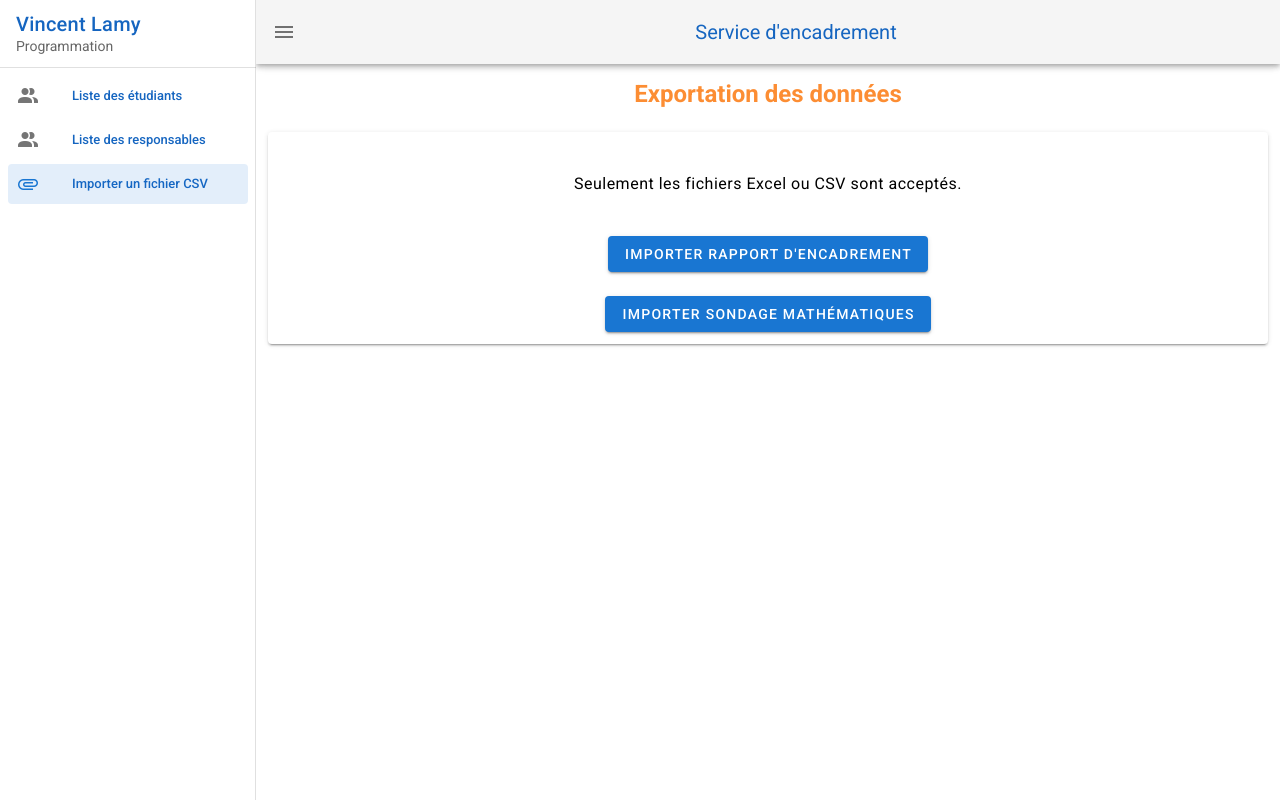
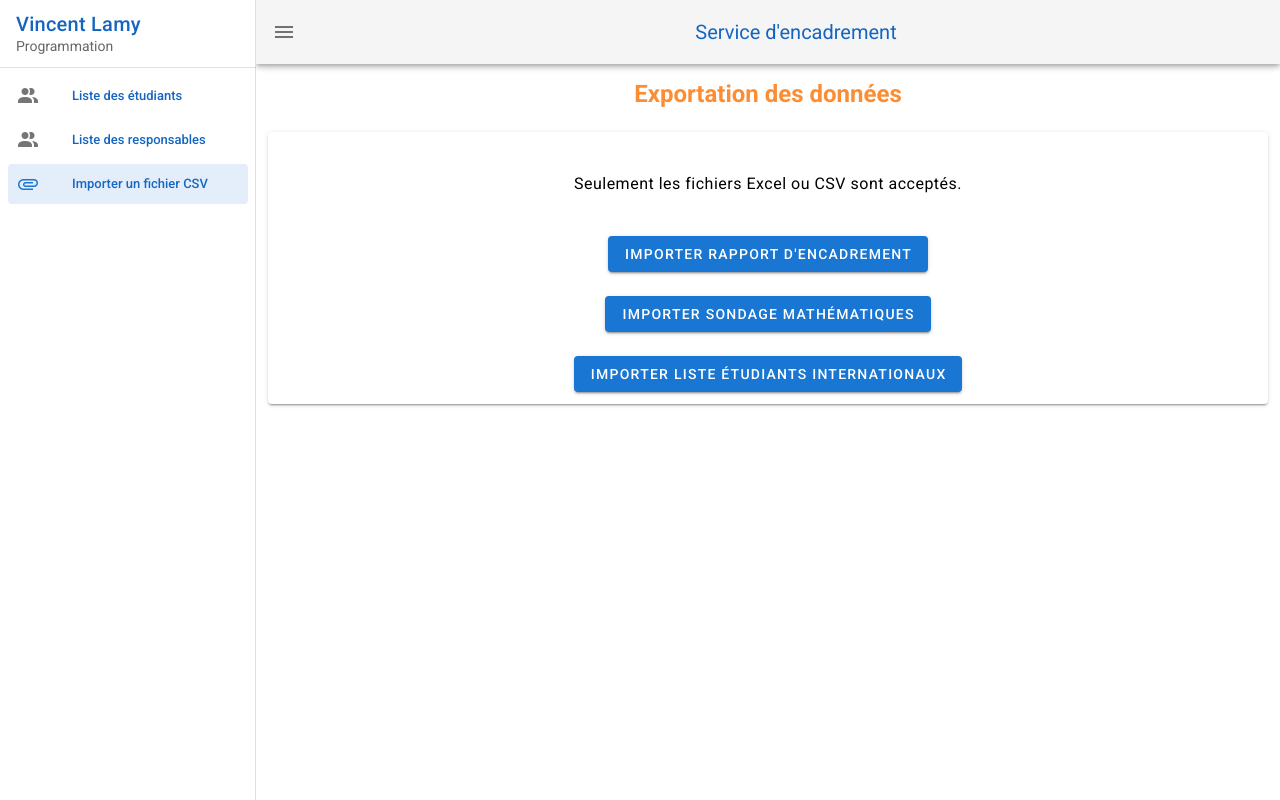
Before and after one commit to VincentLamy/service_encadrement, a Vue app in the folder client/: page /csv_import in a window 1280 px wide. Built offline with nearby package versions, Linux system fonts and the light colour scheme; what vuetify-datetime-picker would draw is missing.

Commit message:
Version finale Vincent_template

```diff
--- a/client/src/views/CSVImportView.vue
+++ b/client/src/views/CSVImportView.vue
@@ -16,8 +16,8 @@
         >
           Importer Rapport d'encadrement
         </v-btn>
+      </v-col>
 
-      </v-col>
       <v-col class="text-center">
         <!-- Button for Sondage mathématiques -->
         <v-btn
@@ -29,8 +29,21 @@
         >
           Importer Sondage mathématiques
         </v-btn>
+      </v-col>
 
+      <v-col class="text-center">
+        <!-- Button for Etudiants Internationaux -->
+        <v-btn
+          color="primary"
+          dark
+          id
+          :loading="isSelecting"
+          @click="handleFileImport('etudiants_internationaux')"
+        >
+          Importer Liste étudiants internationaux
+        </v-btn>
       </v-col>
+
       <!-- File input for all buttons -->
       <input
         ref="uploader"
@@ -70,32 +83,6 @@
           this.$refs.uploader.id = button;
         },
         onFileChanged(e) {
-          // var XLSX = require("xlsx");
-
-          // e.target.files[0].arrayBuffer().then((res) => {
-          //   let data = new Uint8Array(res);
-          //   let workbook = XLSX.read(data, {type:"array"});
-          //   let first_sheet_name = workbook.SheetNames[0];
-          //   let worksheet = workbook.Sheets[first_sheet_name]
-
-          //   let jsonData = XLSX.utils.sheet_to_json(worksheet, { raw: true });
-
-          //   let json = jsonData.map((x) => ({
-          //     ...x
-          //   }));
-
-          //   let fileNameWitoutExtension = e.target.files[0].name.substring(0, e.target.files[0].name.lastIndexOf("."));
-
-          //   let new_worksheet = XLSX.utils.json_to_sheet(json);
-          //   let new_workbook = XLSX.utils.book_new();
-
-          //   XLSX.utils.book_append_sheet(new_workbook, new_worksheet, "CSV_Sheet");
-
-          //   XLSX.writeFile(new_workbook, fileNameWitoutExtension + ".csv");
-          // });
-
-          // const csv=require('csvtojson')
-
           this.selectedFile = e.target.files[0];
           const extension = this.selectedFile.name.split('.').pop();
 
@@ -138,7 +125,7 @@
           });
 
           reader.readAsText(this.selectedFile);
-        }
         },
       }
+  }
 </script>
--- a/client/src/views/StudentListView.vue
+++ b/client/src/views/StudentListView.vue
@@ -44,7 +44,7 @@
 
             this.students[index].nom = this.students[index].nom + ", " + this.students[index].prenom;
 
-            for (let index2 = 0; index2 < this.students[index].TA_EtudiantGroupe.length; index2++) {
+            for (let index2 = 0; index2 < this.students[index].TA_EtudiantGroupe; index2++) {
               if(this.students[index].TA_EtudiantGroupe[index2].note_ponderee / this.students[index].TA_EtudiantGroupe[index2].pourcentage_note_cumulee < 0.6) {
                 critical_course_quantity++;
               }
```
Also changed, not shown: 1 other file (tests, documents, lock files or other folders). Lines whose indentation alone changed are shown as unchanged.
